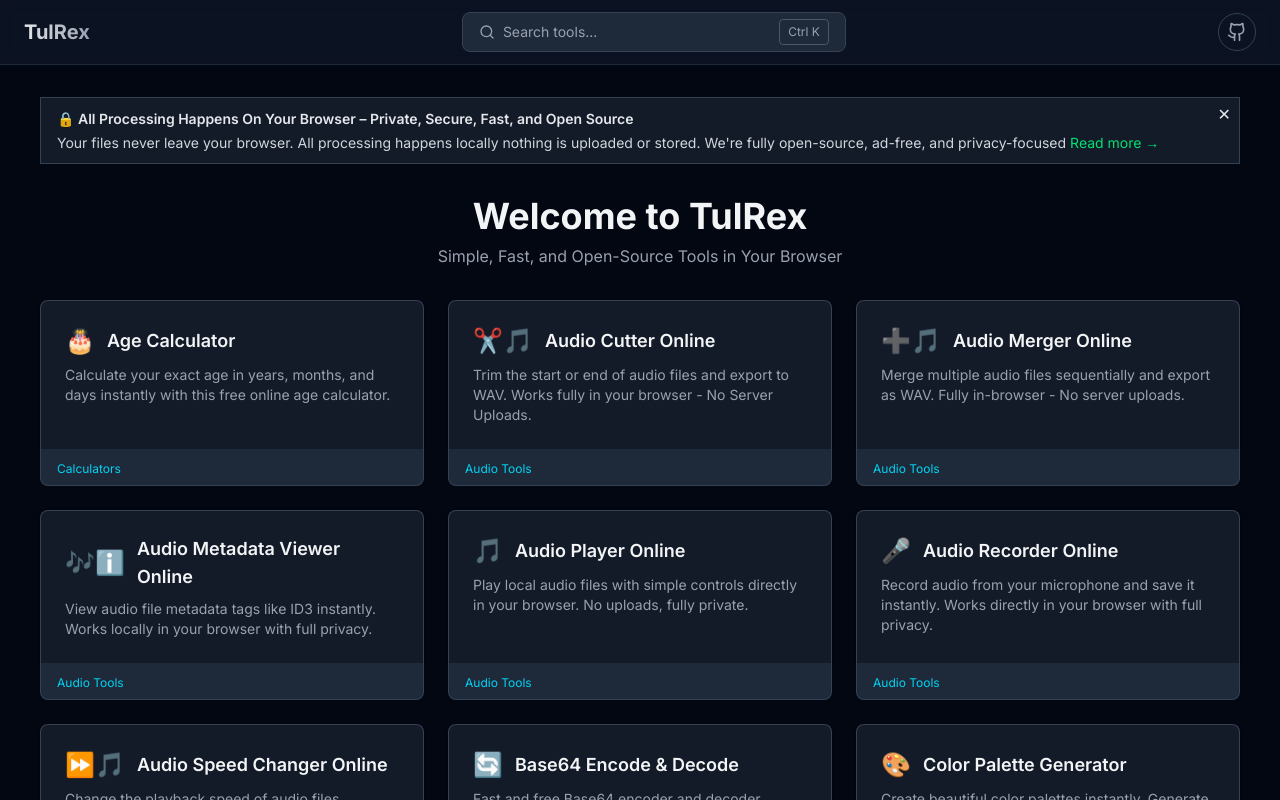
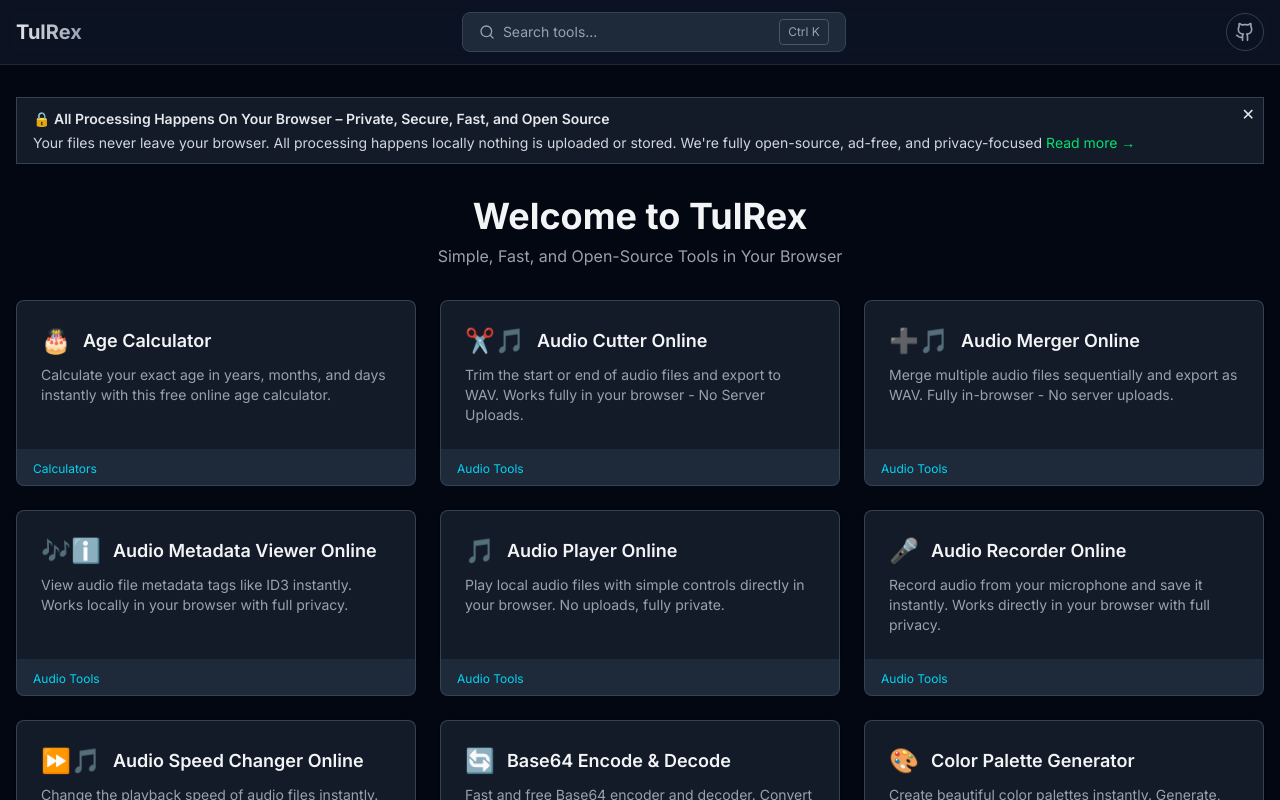
Before and after one commit to TheAbhijeet/tulrex, a Next.js app: page / in a window 1280 px wide. Shown: the top 800 px of the page. Built offline with nearby package versions, Linux system fonts and the light colour scheme; what convert-units would draw is missing.

Commit message:
Ui changes for smaller screens

```diff
--- a/app/components/layout/Header.tsx
+++ b/app/components/layout/Header.tsx
@@ -11,7 +11,7 @@ export default function Header() {
     const [isMenuOpen, setIsMenuOpen] = useState(false);
 
     return (
-        <header className="sticky md:px-2 top-0 z-40 w-full bg-gray-900/70 backdrop-blur-sm border-b border-gray-800">
+        <header className="sticky  top-0 z-40 w-full bg-gray-900/70 backdrop-blur-sm border-b border-gray-800">
             <div className="container mx-auto px-4 h-16 flex items-center justify-between gap-4">
                 {/* Left Side: Logo */}
                 <div className="flex-shrink-0">
--- a/app/globals.css
+++ b/app/globals.css
@@ -1,6 +1,7 @@
 @import 'tailwindcss';
 
 @plugin '@tailwindcss/typography';
+@import "tailwindcss/preflight.css" layer(base);
 
 :root {
     --background: #ffffff;
--- a/app/layout.tsx
+++ b/app/layout.tsx
@@ -58,7 +58,7 @@ export default function RootLayout({
             >
                 <Header />
                 {/* Main content area */}
-                <main className="flex-grow container mx-auto px-4 md:px-10 py-8">
+                <main className="flex-grow container mx-auto px-4  py-8">
                     {/* Place ClientSideInfoBlock just inside main, before page content */}
                     <ClientSideInfoBlock />
 
```
Also changed, not shown: tool-list.json (indentation only), 1 other file (tests, documents, lock files or other folders).
